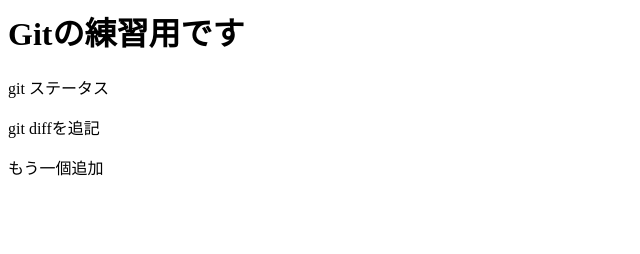
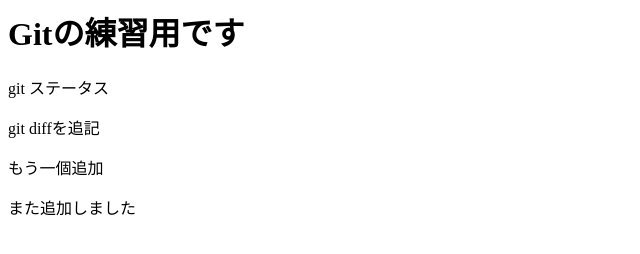
Before and after one commit to mizutaku-0519/git_tutorial, a plain HTML site: page index.html in a window 1280 px wide. Shown: the whole page, without its empty margins (0-640 px from the left). Drawn offline with Linux system fonts and the light colour scheme.

Commit message:
また追加しました

```diff
--- a/index.html
+++ b/index.html
@@ -2,3 +2,4 @@
 <p>git ステータス</p>
 <p>git diffを追記</p>
 <p>もう一個追加</p>
+<p>また追加しました</p>
```
